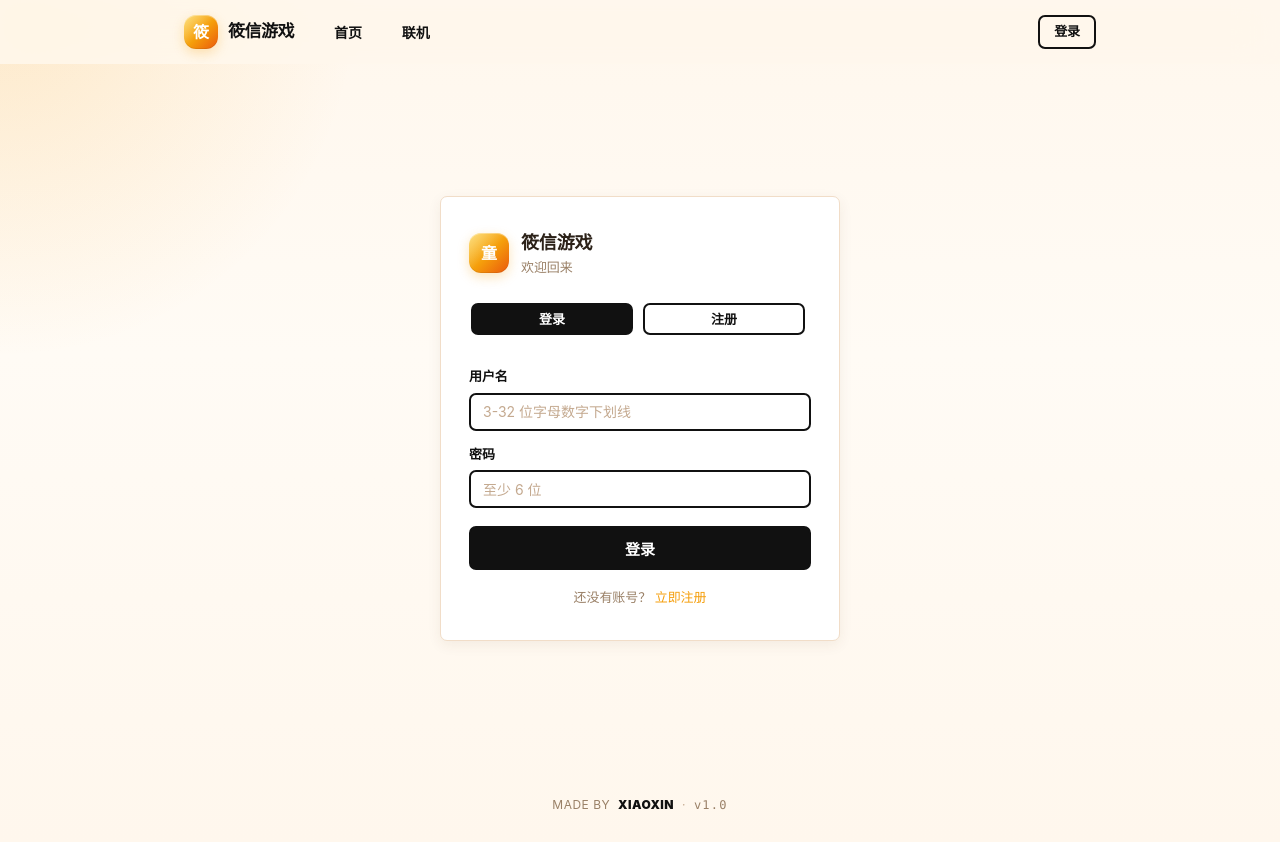
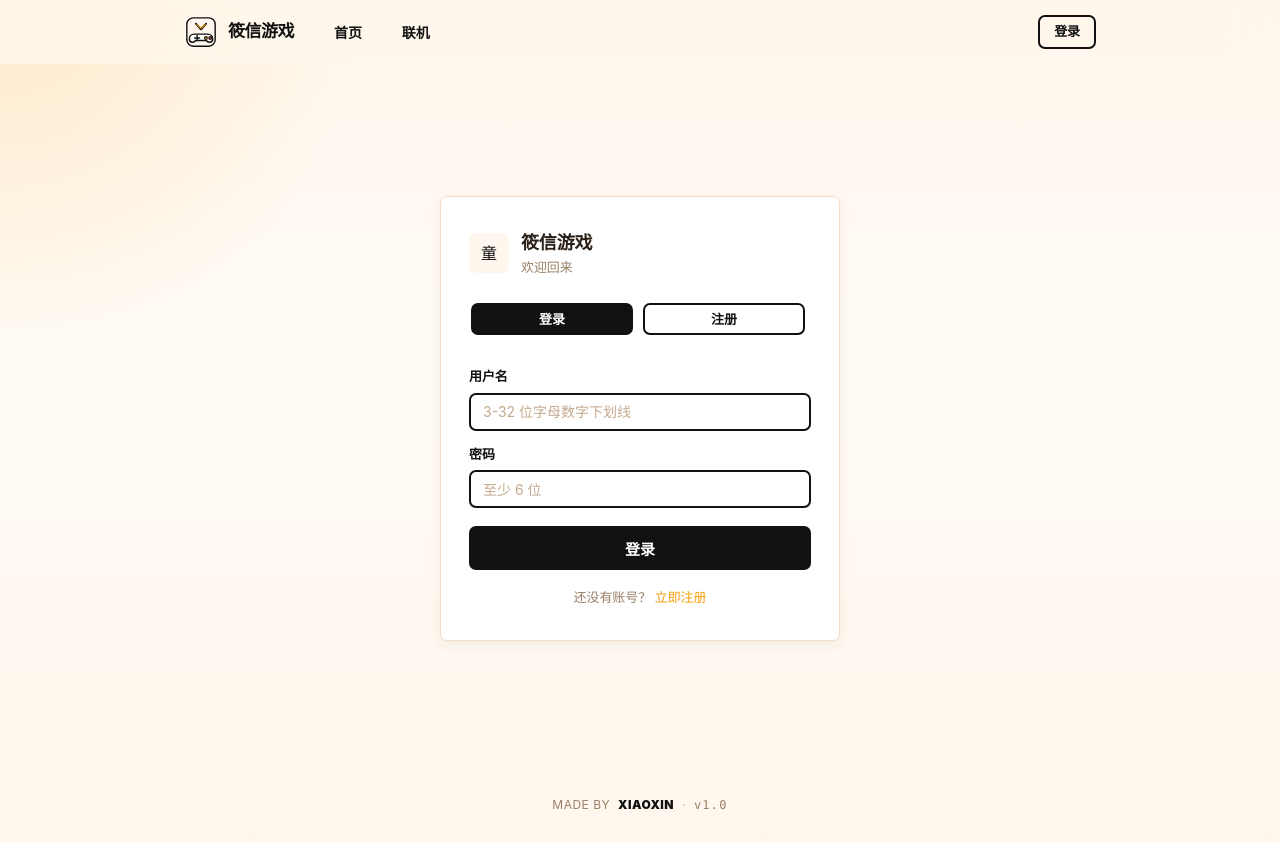
Before and after one commit to xiaoxin0125/game-biubiubiu, a Vue app in the folder frontend/: page /auth in a window 1280 px wide. Built offline with nearby package versions, Linux system fonts and the light colour scheme; no server answers.

Commit message:
更新站点品牌图标并移除列表页底部留白

```diff
--- a/frontend/src/assets/global.css
+++ b/frontend/src/assets/global.css
@@ -343,27 +343,21 @@ button { font-family: inherit; }
 .orb-brand {
   position: relative;
   width: 34px; height: 34px;
-  border-radius: 12px;
-  background: var(--accent-gradient);
-  color: #fff;
+  border-radius: 7px;
+  background: #fff7ed;
+  color: #111;
   display: inline-flex;
   align-items: center;
   justify-content: center;
-  font-size: 16px;
-  font-weight: 800;
   flex-shrink: 0;
-  box-shadow:
-    var(--shadow-accent-sm),
-    inset 0 1px 0 rgba(255, 255, 255, 0.34),
-    inset 0 -1px 0 rgba(0, 0, 0, 0.08);
+  box-shadow: none;
   overflow: hidden;
 }
-.orb-brand::after {
-  content: '';
-  position: absolute;
-  inset: 0;
-  background: linear-gradient(135deg, rgba(255,255,255,0.30) 0%, rgba(255,255,255,0) 50%);
-  pointer-events: none;
+.orb-brand img {
+  width: 100%;
+  height: 100%;
+  display: block;
+  object-fit: cover;
 }
 
 /* ===== Scrollbar ===== */
--- a/frontend/src/components/AppHeader.vue
+++ b/frontend/src/components/AppHeader.vue
@@ -2,7 +2,9 @@
   <header class="app-header">
     <div class="inner">
       <router-link class="brand" to="/">
-        <span class="orb-brand">筱</span>
+        <span class="orb-brand" aria-hidden="true">
+          <img src="../assets/brand-game.svg" alt="" />
+        </span>
         <span class="brand-text">{{ settings.siteTitle }}</span>
       </router-link>
 
--- a/frontend/src/views/Admin.vue
+++ b/frontend/src/views/Admin.vue
@@ -471,7 +471,7 @@ function fmtTime(v) {
 </script>
 
 <style scoped>
-.admin { max-width: 960px; padding-bottom: 60px; }
+.admin { max-width: 960px; }
 
 .stats-row {
   display: grid;
--- a/frontend/src/views/MyRoms.vue
+++ b/frontend/src/views/MyRoms.vue
@@ -349,7 +349,7 @@ function fmtTime(v) {
 </script>
 
 <style scoped>
-.my-page { max-width: 960px; padding-bottom: 60px; }
+.my-page { max-width: 960px; }
 
 .tabs {
   display: flex;
--- a/frontend/src/views/Rooms.vue
+++ b/frontend/src/views/Rooms.vue
@@ -176,7 +176,7 @@ function platformLabel(p) { return getPlatform(p).shortLabel }
 </script>
 
 <style scoped>
-.rooms-page { max-width: 960px; padding-bottom: 60px; }
+.rooms-page { max-width: 960px; }
 
 .section { margin-bottom: 32px; }
 .section-title {
```
Also changed, not shown: frontend/src/assets/brand-game.svg (added).
